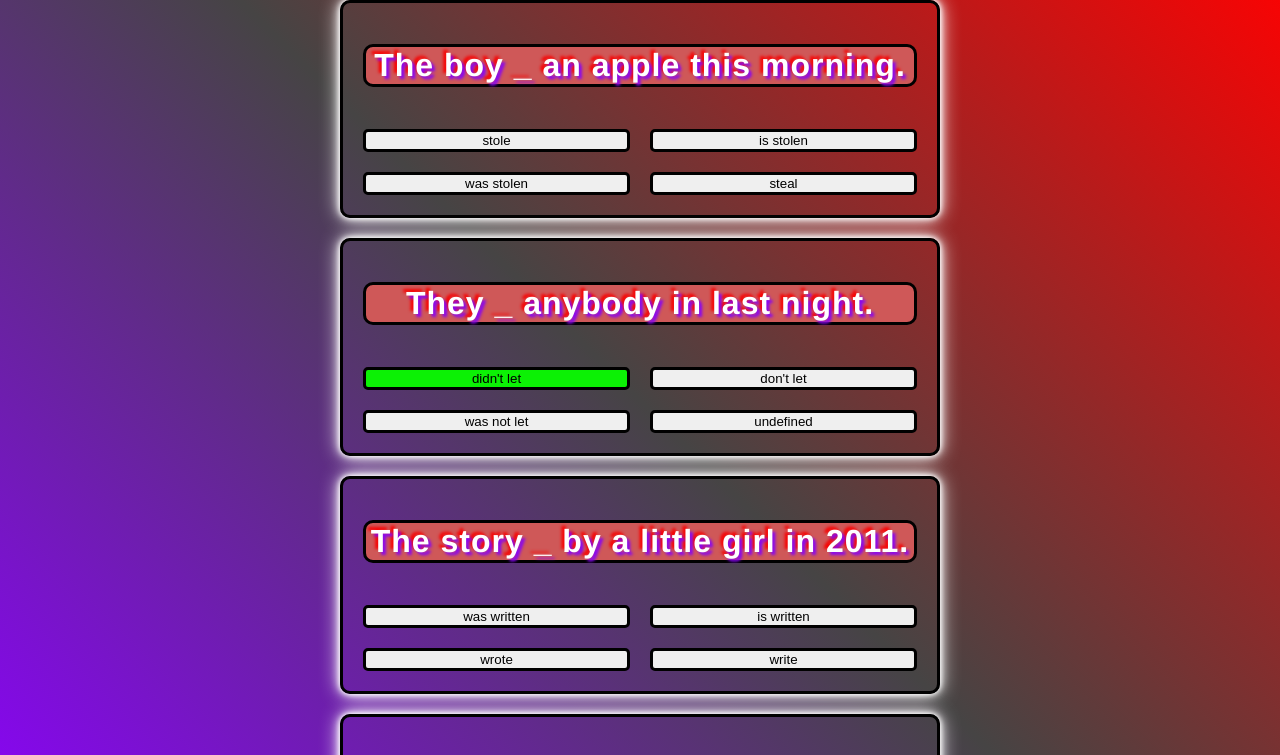
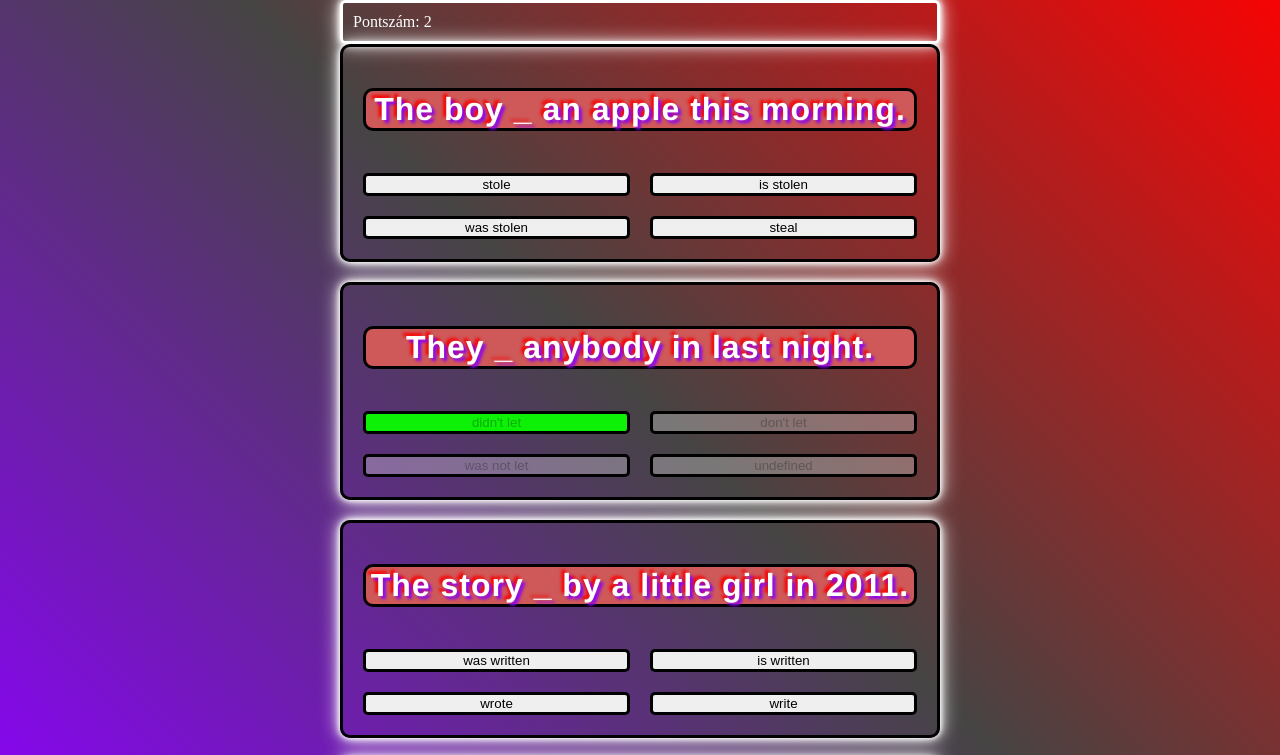
Before and after one commit to tordailevi/JSDoga, a plain HTML site: page index.html in a window 1280 px wide. Both pictures are taken after a click on the button "didn't let". Shown: the top 755 px of the page. Drawn offline with Linux system fonts and the light colour scheme.

Commit message:
végleges

```diff
--- a/TesztKerdes.js
+++ b/TesztKerdes.js
@@ -1,3 +1,5 @@
+let pontszam = 0;
+const pontszamTarolo = document.getElementById("pontszamTarolo");
 export default class TesztKerdes {
     #szuloElem;
     #obj = {};
@@ -41,9 +43,12 @@ export default class TesztKerdes {
 
                 if (kivalasztottValasz === helyesValasz) {
                     gomb.style.backgroundColor = "rgb(12, 241, 5)";
+                    pontszam+=1;
+                    pontszamTarolo.textContent = `Pontszám: ${pontszam}`;
                 } else {
                     gomb.style.backgroundColor = "red";
                 }
+                gombok.forEach(g => g.disabled = true);
         });
             })
 
--- a/index.html
+++ b/index.html
@@ -8,8 +8,8 @@
     <link rel="stylesheet" href="style.css">
 </head>
 <body>
+    <div id="pontszamTarolo">Pontszám: 0</div>
     <div class="tarolo">
-
     </div>
 </body>
 </html>
--- a/style.css
+++ b/style.css
@@ -63,6 +63,16 @@ body{
     transform: scale(1.1);
 }
 
+#pontszamTarolo{
+    color: white;
+    border: 3px solid white;
+    box-shadow: 0 0 5px white, 0 0 10px white, 0 0 20px white;
+    border-radius: 5px;
+    padding: 10px;
+    width: 600px;
+    margin: auto;
+}
+
 @media screen and (max-width:700px) {
     body{
         width: 100%;
@@ -72,6 +82,9 @@ body{
     }
     .valasztasok{
         grid-template-columns: 1fr;
+    }
+    #pontszamTarolo{
+        width: 100%;
     }
 }
 
```
